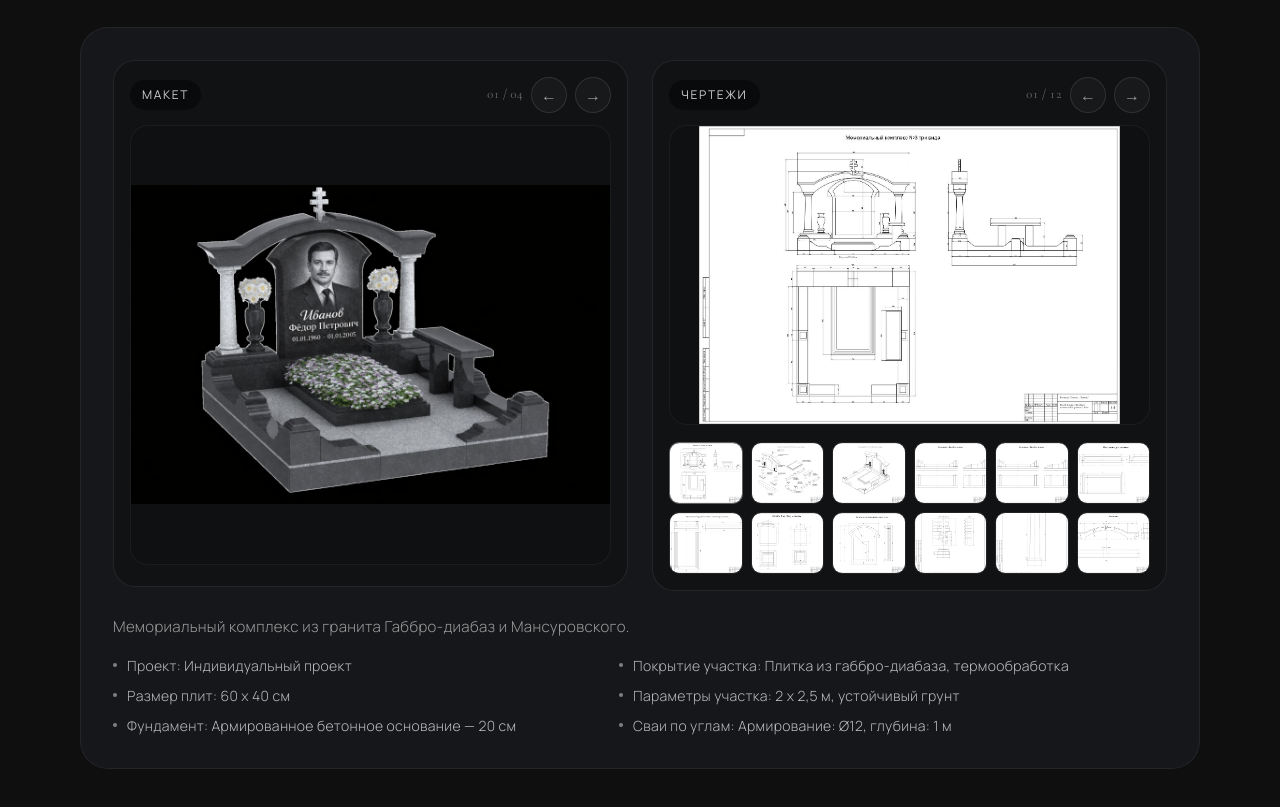
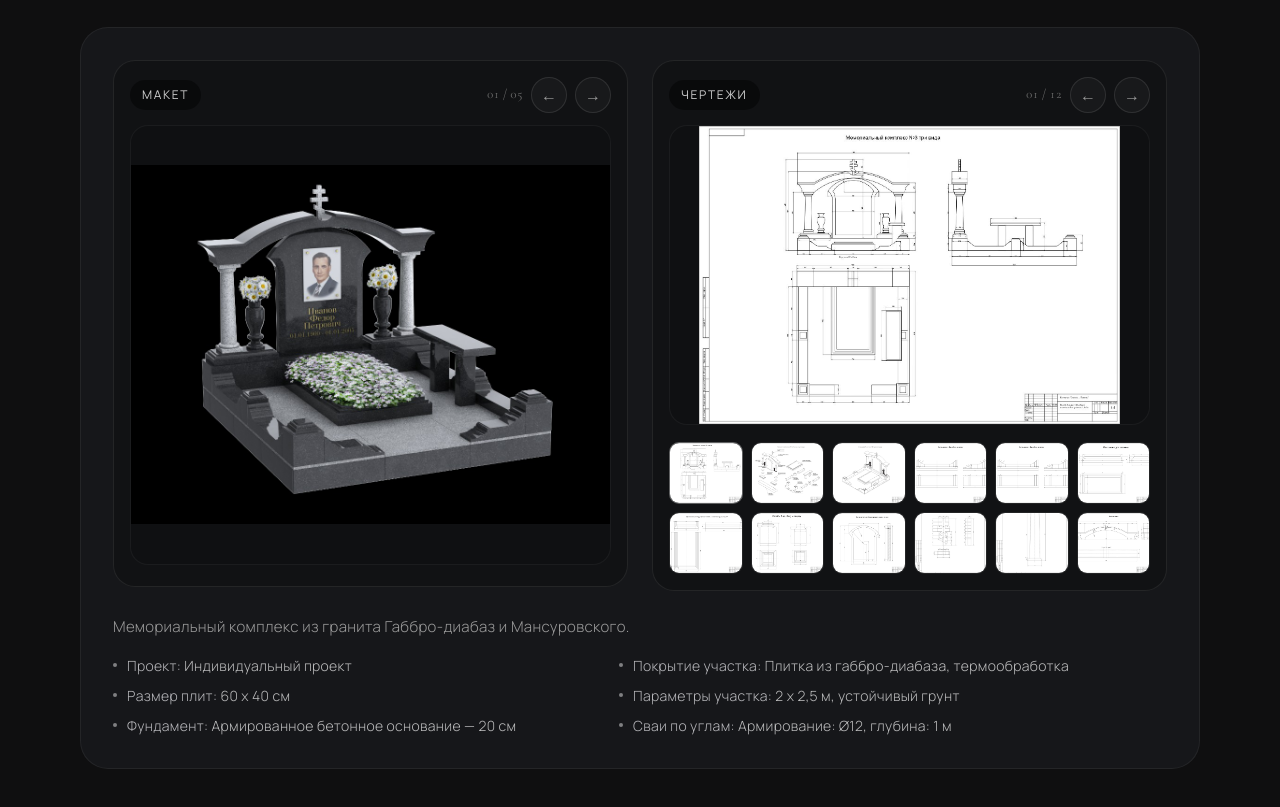
Before and after one commit to kormmarketing/stella-premium, a React (Vite) app: page / in a window 1280 px wide. Shown: the part 4400-5207 px from the top of the page. Built offline with nearby package versions, Linux system fonts and the light colour scheme; a web font is replaced by a local one.

Commit message:
Обновил блок проекта, контакты и материалы

```diff
--- a/index.html
+++ b/index.html
@@ -86,5 +86,6 @@
     </noscript>
     <div id="root"></div>
     <script type="module" src="/src/main.jsx"></script>
+    <script src="//cdn.callibri.ru/callibri.js" type="text/javascript" charset="utf-8" defer></script>
   </body>
 </html>
--- a/src/App.jsx
+++ b/src/App.jsx
@@ -854,6 +854,7 @@ const PROJECT_SHOWCASE = {
     { label: 'Сваи по углам', value: 'Армирование: Ø12, глубина: 1 м' },
   ],
   mockups: [
+    '/case-showcase/mockup-main-2.png',
     '/case-showcase/mockup-main.png',
     '/case-showcase/mockup-01.png',
     '/case-showcase/mockup-02.png',
```
Also changed, not shown: public/case-showcase/mockup-main-2.png (added).
